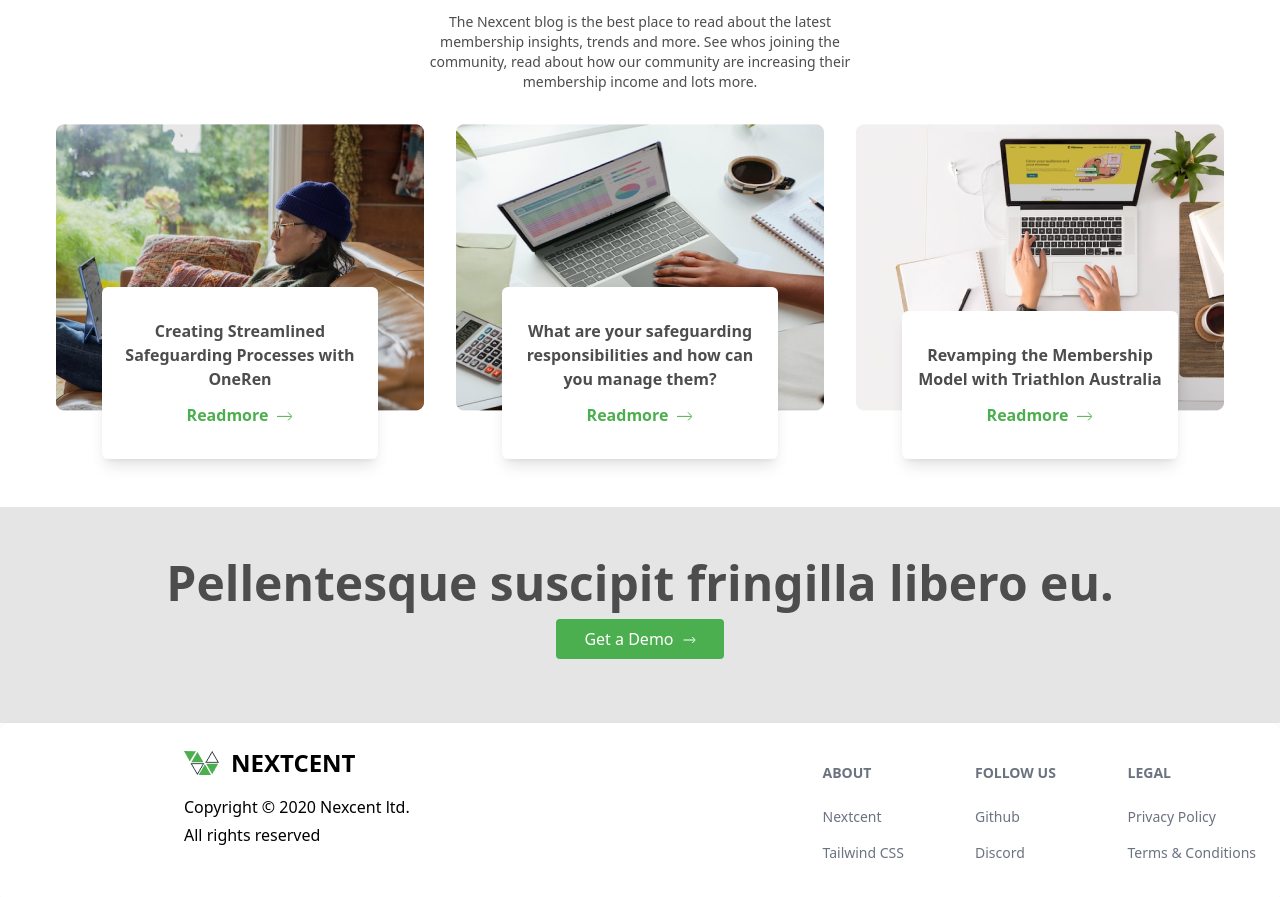
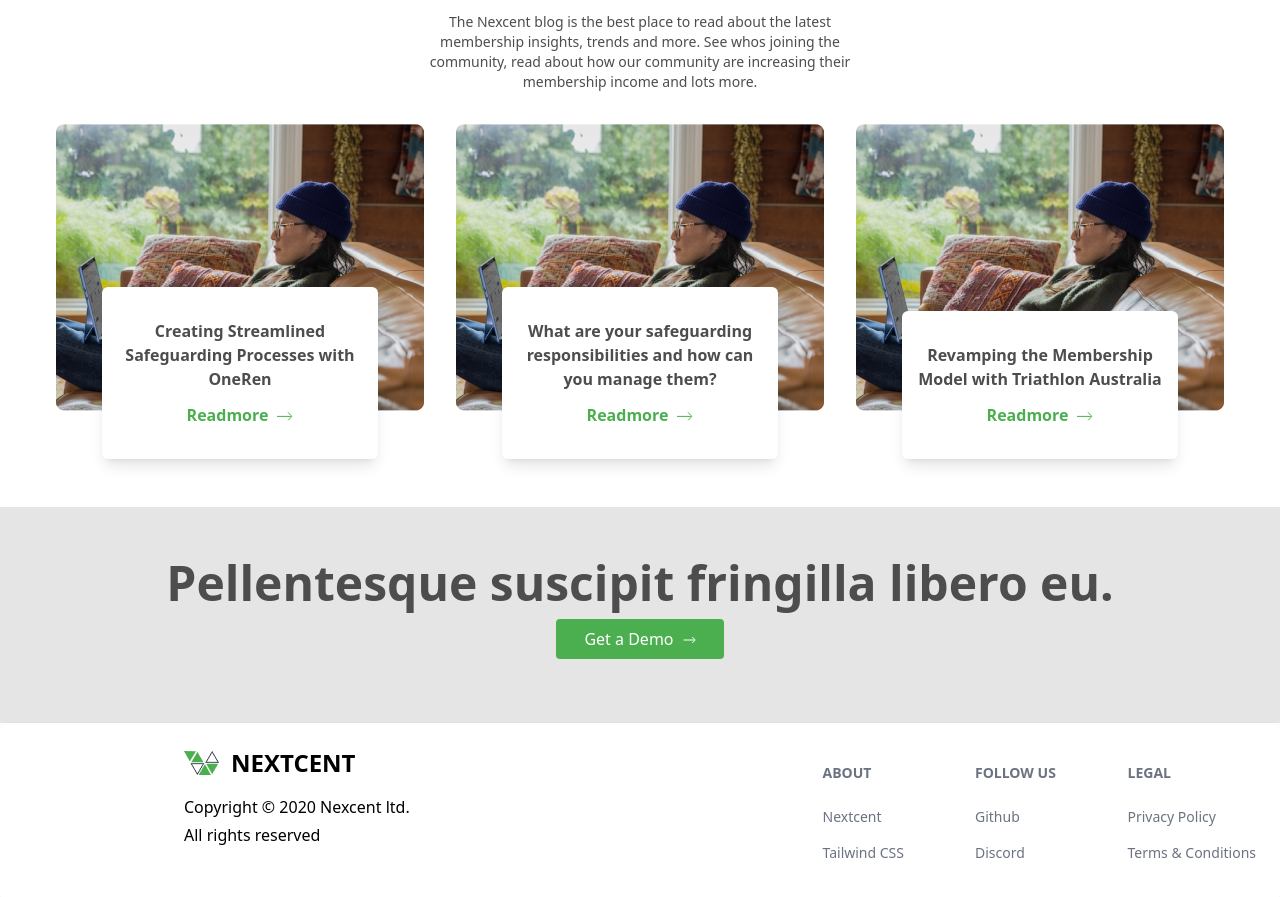
Before and after one commit to mitanvir05/agency-web, a React (Vite) app: page / in a window 1280 px wide. Shown: the part 3569-4466 px from the top of the page. Built offline with nearby package versions, Linux system fonts and the light colour scheme.

Commit message:
image issue on deploy

```diff
--- a/src/Blog.jsx
+++ b/src/Blog.jsx
@@ -1,20 +1,23 @@
+import blog1 from "../src/assets/blog/blog1.png"
+import blog2 from "../src/assets/blog/blog1.png"
+import blog3 from "../src/assets/blog/blog1.png"
 const Blog = () => {
   const blogs = [
     {
       id: 1,
       title: "Creating Streamlined Safeguarding Processes with OneRen",
-      image: "/src/assets/blog/blog1.png",
+      image: blog1,
     },
     {
       id: 2,
       title:
         "What are your safeguarding responsibilities and how can you manage them?",
-      image: "/src/assets/blog/blog2.png",
+      image: blog2,
     },
     {
       id: 3,
       title: "Revamping the Membership Model with Triathlon Australia",
-      image: "/src/assets/blog/blog3.png",
+      image: blog3,
     },
   ];
   return (
```
